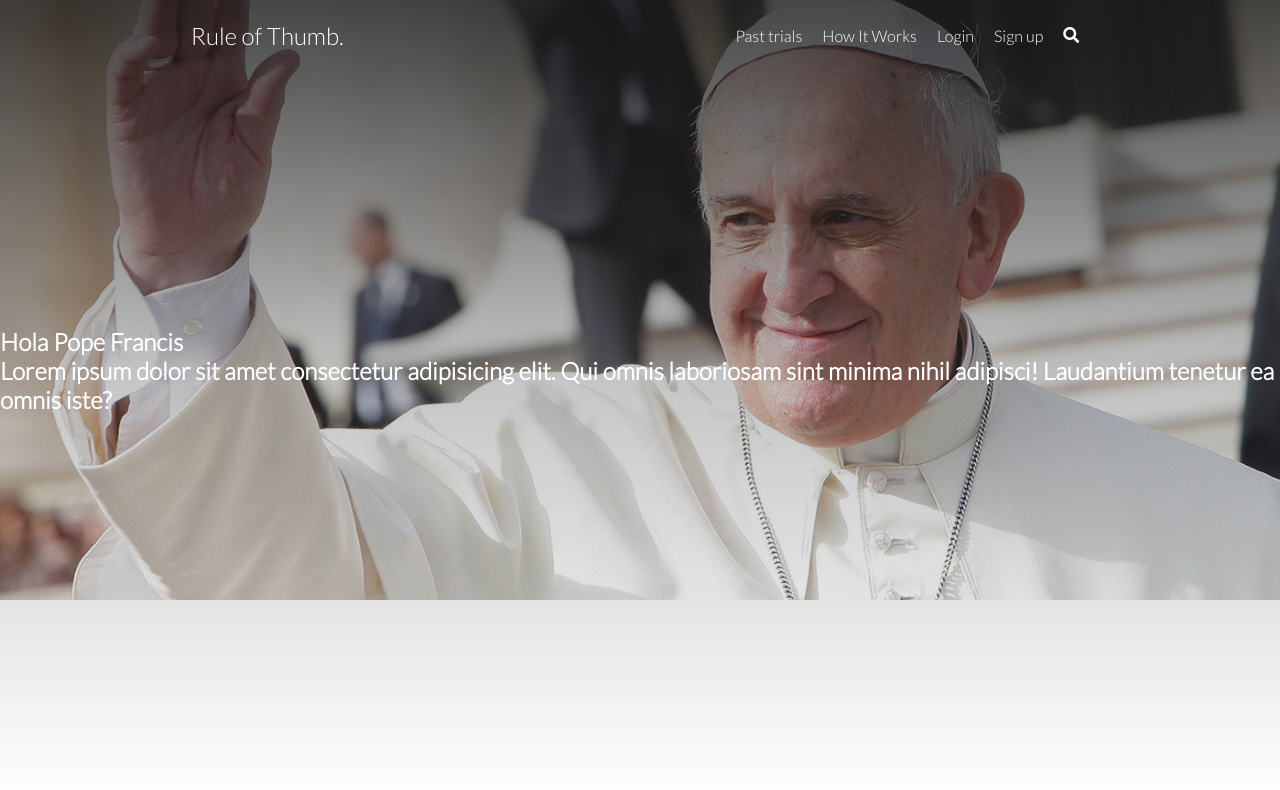
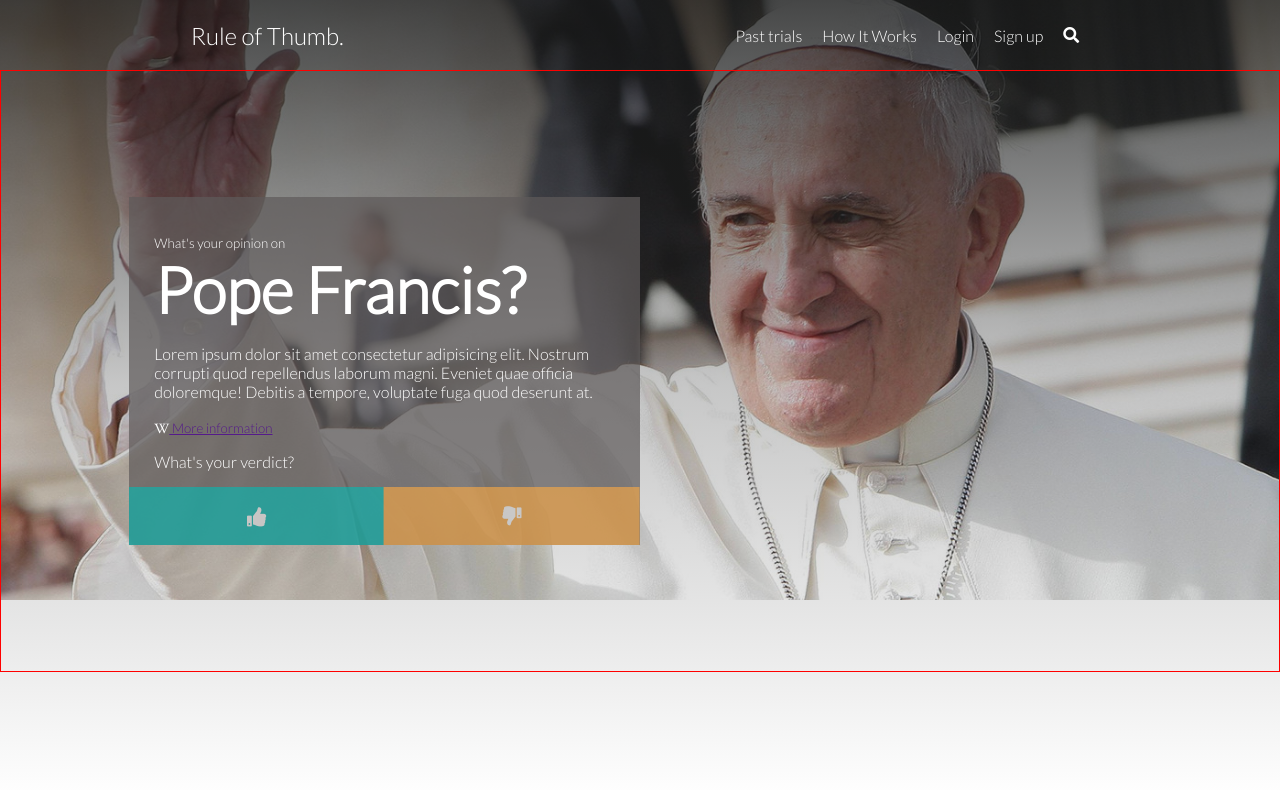
Before and after one commit to Caivan/rule-of-thumb, an Angular app: page /home in a window 1280 px wide. Shown: the top 790 px of the page. Built offline with nearby package versions, Linux system fonts and the light colour scheme.

Commit message:
Creation of header-trial-box

```diff
--- a/src/app/app.module.ts
+++ b/src/app/app.module.ts
@@ -12,6 +12,7 @@ import { LoginComponent } from './login/login.component';
 import { SignUpComponent } from './sign-up/sign-up.component';
 import { PublicFigureComponent } from './public-figure/public-figure.component';
 import { PageNotFoundComponent } from './page-not-found/page-not-found.component';
+import { HeaderTrialBoxComponent } from './header-trial-box/header-trial-box.component';
 
 @NgModule({
   declarations: [
@@ -24,7 +25,8 @@ import { PageNotFoundComponent } from './page-not-found/page-not-found.component
     LoginComponent,
     SignUpComponent,
     PublicFigureComponent,
-    PageNotFoundComponent
+    PageNotFoundComponent,
+    HeaderTrialBoxComponent
   ],
   imports: [
     BrowserModule,
--- /dev/null
+++ b/src/app/header-trial-box/header-trial-box.component.css
@@ -0,0 +1,89 @@
+.trial-box {
+    margin-left: 10%;
+    width: 40%;
+    position: relative;
+    z-index: 1;
+    height: 70%;
+    padding-top: 10px
+}
+.overlay-image {
+    position: absolute;
+    width: 100%;
+    height: 100%;
+    top: 0;
+    left: 0;
+    right: 0;
+    bottom: 0;
+    background: black;
+    background-color: rgba(94, 91, 91, 0.7);
+    z-index: -1;
+}
+.detail-container {
+    display: inherit;
+    flex-direction: inherit;
+    justify-content: inherit;
+    margin: 5% 8% 2% 5%;
+    /* 491 552 */
+}
+.like-status {
+    position: absolute;
+    color: white;
+    left: 0;
+    margin-right: 5px;
+    padding: 1px 5px;
+    background-color: var(--primary-default);
+}
+.public-figure-name {
+    color: var(--foreground-default);
+    font-size: 5vw;
+    margin: 0%;
+    padding: 0%;
+}
+.public-figure-date{
+    margin: 0px 0px 5% 0px;
+    color: var(--foreground-default);
+}
+.public-figure-description{
+    margin: 0px 0px 1em 0px;
+    color: var(--foreground-default);
+    font-size: 1em;
+}
+.public-figure-buttons {
+    display: flex;
+    justify-content: flex-start;
+    margin: 0px 0px 1em 0px;
+}
+.check-vote-buttons {
+    display: flex;
+    justify-content: space-evenly;
+    padding: 5px;
+}
+
+.results-bar {
+    width: 100%;
+    height: 3em;
+    display: flex;
+    position: relative;
+    color: var(--foreground-default);
+    opacity: 0.6;
+    font-size: 1.2em;
+}
+.likes-results-bar {
+    border: 0px;
+    background-color: var(--primary-default);
+    height: 100%;
+    width: 50%;
+    display: flex;
+    align-items: center;
+    justify-content: center;
+}
+.dislikes-results-bar {
+    border: 0px;
+    background-color: var(--secundary-default);
+    height: 100%;
+    width: 50%;
+    display: flex;
+    align-items: center;
+    justify-content: center;
+    transform: scaleX(-1);
+}
--- /dev/null
+++ b/src/app/header-trial-box/header-trial-box.component.html
@@ -0,0 +1,29 @@
+<article class="trial-box">
+  <div class="trial-box-details">
+    <div class="detail-container">
+        <small>What's your opinion on</small>
+        <h3 class="public-figure-name">Pope Francis?</h3>
+        <p class="public-figure-feature-tetxt">
+            Lorem ipsum dolor sit amet consectetur adipisicing elit.
+            Nostrum corrupti quod repellendus laborum magni.
+            Eveniet quae officia doloremque! Debitis a tempore, voluptate fuga quod deserunt at.
+        </p>
+        <p class="public-figure-moreinfo">
+            <i class="fab fa-wikipedia-w fa-xs" aria-hidden="true"></i>
+            <small>
+                <a href=""> More information</a>
+             </small>
+        </p>
+        <p>What's your verdict?</p>
+    </div>
+    <div class="results-bar">
+      <div class="likes-results-bar">
+          <i class="fas fa-thumbs-up"></i>
+      </div>
+      <div class="dislikes-results-bar">
+          <i class="fas fa-thumbs-down"></i>
+      </div>
+    </div>
+  </div>
+  <div class="overlay-image"></div>
+</article>
--- /dev/null
+++ b/src/app/header-trial-box/header-trial-box.component.ts
@@ -0,0 +1,15 @@
+import { Component, OnInit } from '@angular/core';
+
+@Component({
+  selector: 'rothumb-header-trial-box',
+  templateUrl: './header-trial-box.component.html',
+  styleUrls: ['./header-trial-box.component.css']
+})
+export class HeaderTrialBoxComponent implements OnInit {
+
+  constructor() { }
+
+  ngOnInit(): void {
+  }
+
+}
--- a/src/app/header/header.component.css
+++ b/src/app/header/header.component.css
@@ -39,7 +39,8 @@
     align-items: center;
     padding: 0 10px;
 }
-.container {
+.container-trial-box {
+    border: 1px solid red;
     width: 100%;
     flex: 1;
     margin: 0 auto;
@@ -92,6 +93,7 @@
     }
     .menu-title {
         font-size: x-large;
+        font-weight: bold;
         padding-top: 15px;
         position: relative;
         top: 5px;
--- a/src/app/header/header.component.html
+++ b/src/app/header/header.component.html
@@ -27,12 +27,8 @@
     </div>
 </header>
 <section class="hero">
-    <div class="container">
-        <h1>
-            Hola <strong>Pope Francis</strong>
-            <br>
-            Lorem ipsum dolor sit amet consectetur adipisicing elit. Qui omnis laboriosam sint minima nihil adipisci! Laudantium tenetur ea omnis iste?
-        </h1>
+    <div class="container-trial-box">
+        <rothumb-header-trial-box></rothumb-header-trial-box>
     </div>
     <div class="overlay-hero">
     </div>
--- a/src/app/home/home.component.css
+++ b/src/app/home/home.component.css
@@ -4,7 +4,6 @@
     grid-template-columns: 50% 50%;
 }
 .pubfigure-item {
-    border: 1px solid red;
     grid-column: span 1;
     margin: 10%;
 }
```
Also changed, not shown: 1 other file (tests, documents, lock files or other folders).
